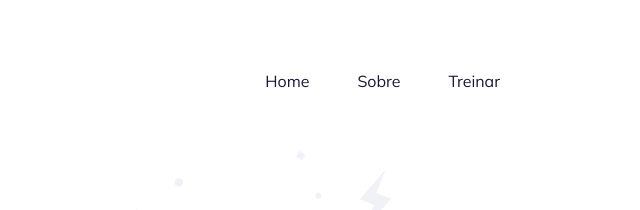
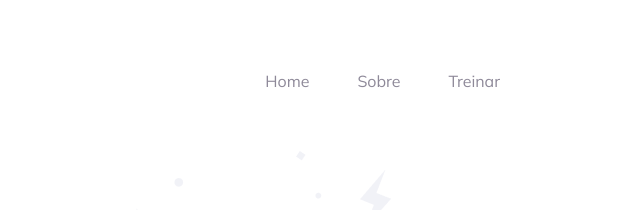
Before and after one commit to willnogueyra/projeto02-explorer, a plain HTML site: page index.html in a window 1280 px wide. Shown: the top 210 px of the page, 640-1280 px from the left. Drawn offline with nearby package versions, Linux system fonts and the light colour scheme.

Commit message:
correções e ajustes finais

```diff
--- a/style.css
+++ b/style.css
@@ -32,8 +32,13 @@ a {
   text-decoration: none;
 }
 
+ul li a {
+  opacity: 0.5;
+}
+
 ul li a:hover {
   font-weight: bold;
+  opacity: 1;
 }
 
 h1, ul {
```
